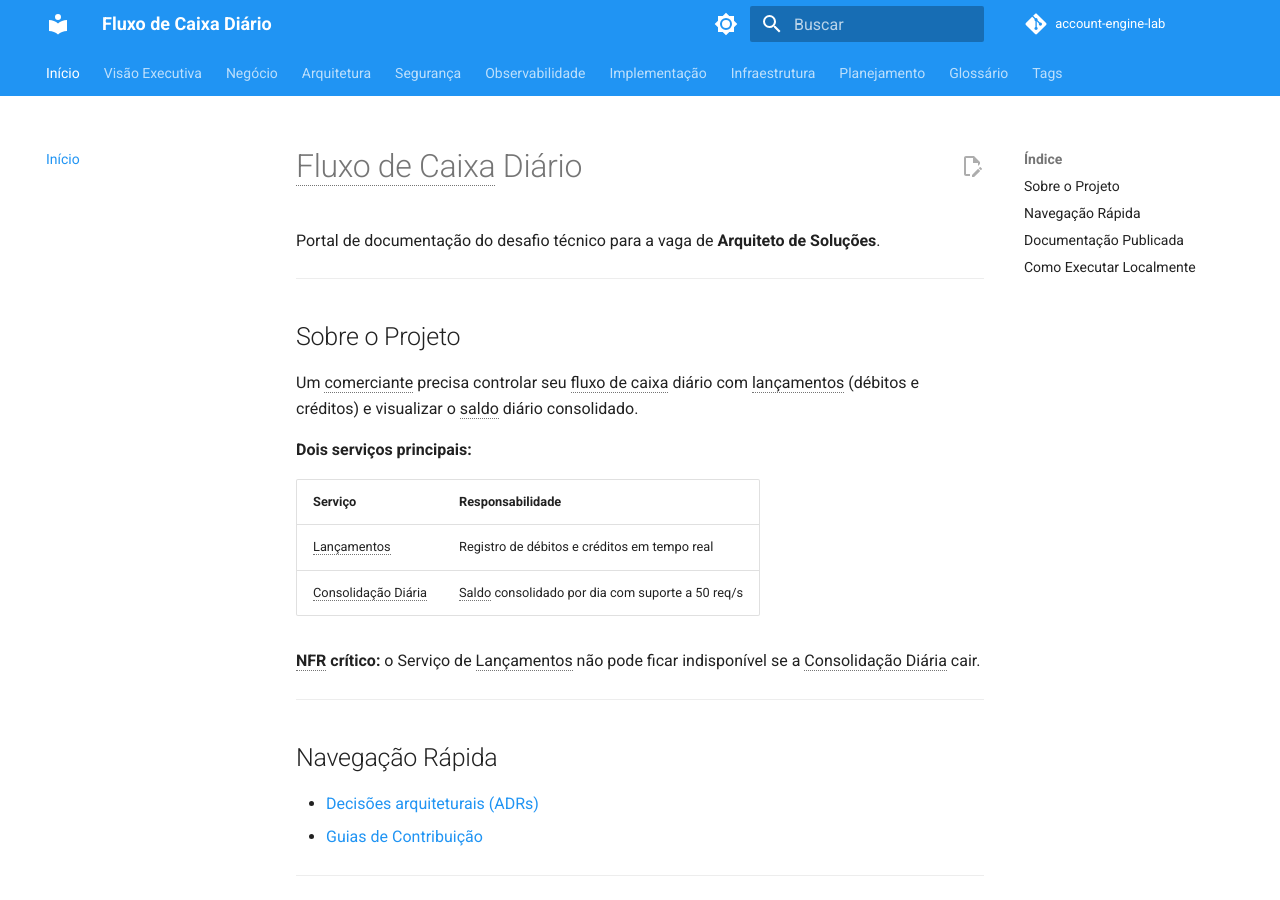
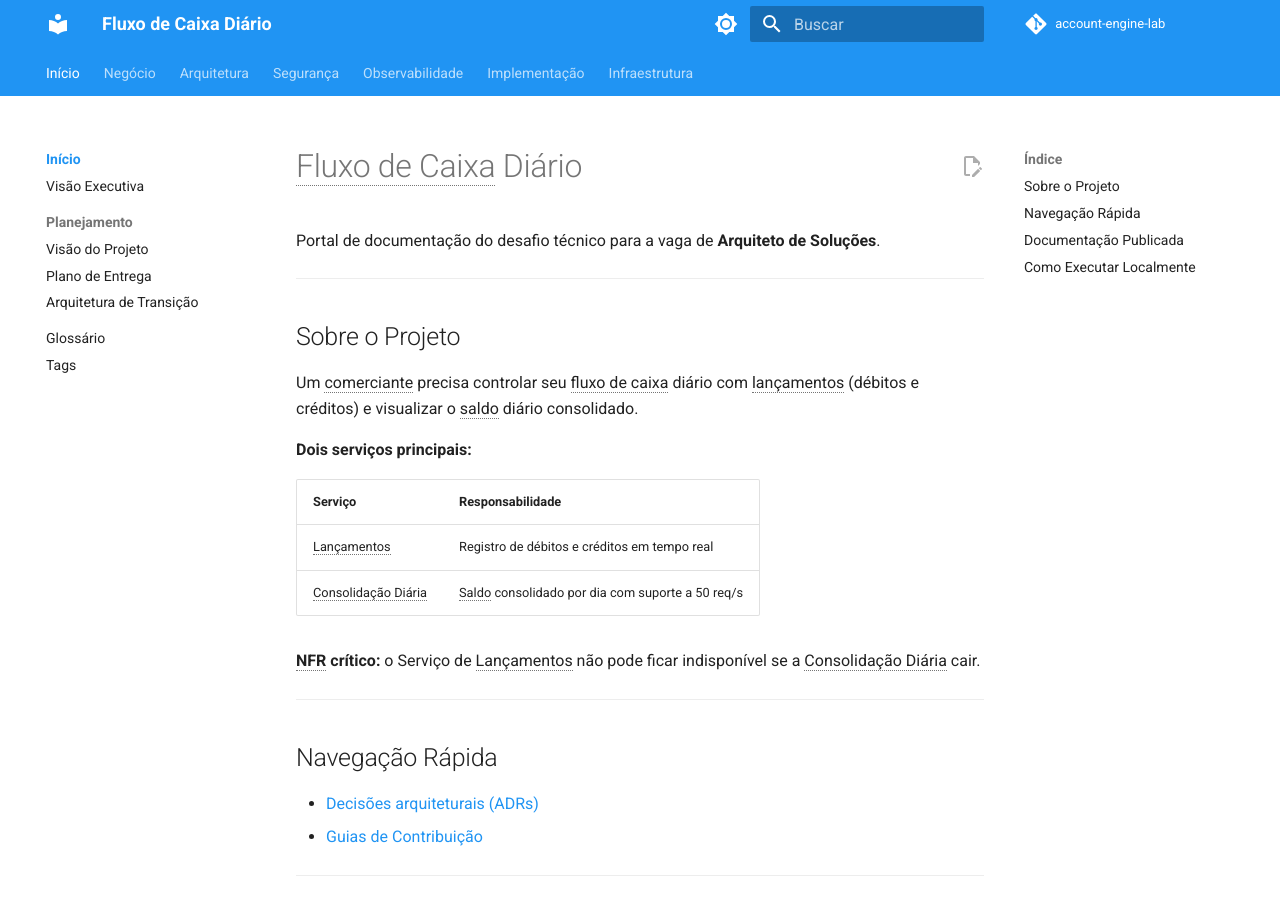
Before and after one commit to gsperim/account-engine-lab, an MkDocs documentation site: the page built from docs/index.md, in a window 1280 px wide and 900 px high. Built offline with MkDocs 1.6.1 and Material for MkDocs 9.7.7, drawn with Linux system fonts in a browser that asks for light colours; comment, search, counter and statistics services are not loaded.

Commit message:
docs(nav): reorganizar menu — Início agora agrupa Visão Executiva, Planejamento, Glossário e Tags

```diff
--- a/mkdocs.yml
+++ b/mkdocs.yml
@@ -24,6 +24,7 @@ theme:
     - navigation.top
     - navigation.path
     - navigation.footer
+    - navigation.indexes
     - navigation.prune
     - toc.follow
     - header.autohide
@@ -101,8 +102,15 @@ plugins:
       minify_html: true
 
 nav:
-  - Início: index.md
-  - Visão Executiva: visao-executiva.md
+  - Início:
+    - index.md
+    - Visão Executiva: visao-executiva.md
+    - Planejamento:
+      - Visão do Projeto: planejamento.md
+      - Plano de Entrega: engenharia/plano-entregas.md
+      - Arquitetura de Transição: engenharia/transicao.md
+    - Glossário: glossario.md
+    - Tags: tags.md
 
   - Negócio:
     - Drivers e Stakeholders: negocio/drivers.md
@@ -135,11 +143,3 @@ nav:
       - Visão Geral: cloud/index.md
       - Custos: cloud/custos.md
     - Pipeline CI/CD: infraestrutura/pipeline.md
-
-  - Planejamento:
-    - Visão do Projeto: planejamento.md
-    - Plano de Entrega: engenharia/plano-entregas.md
-    - Arquitetura de Transição: engenharia/transicao.md
-
-  - Glossário: glossario.md
-  - Tags: tags.md
```
